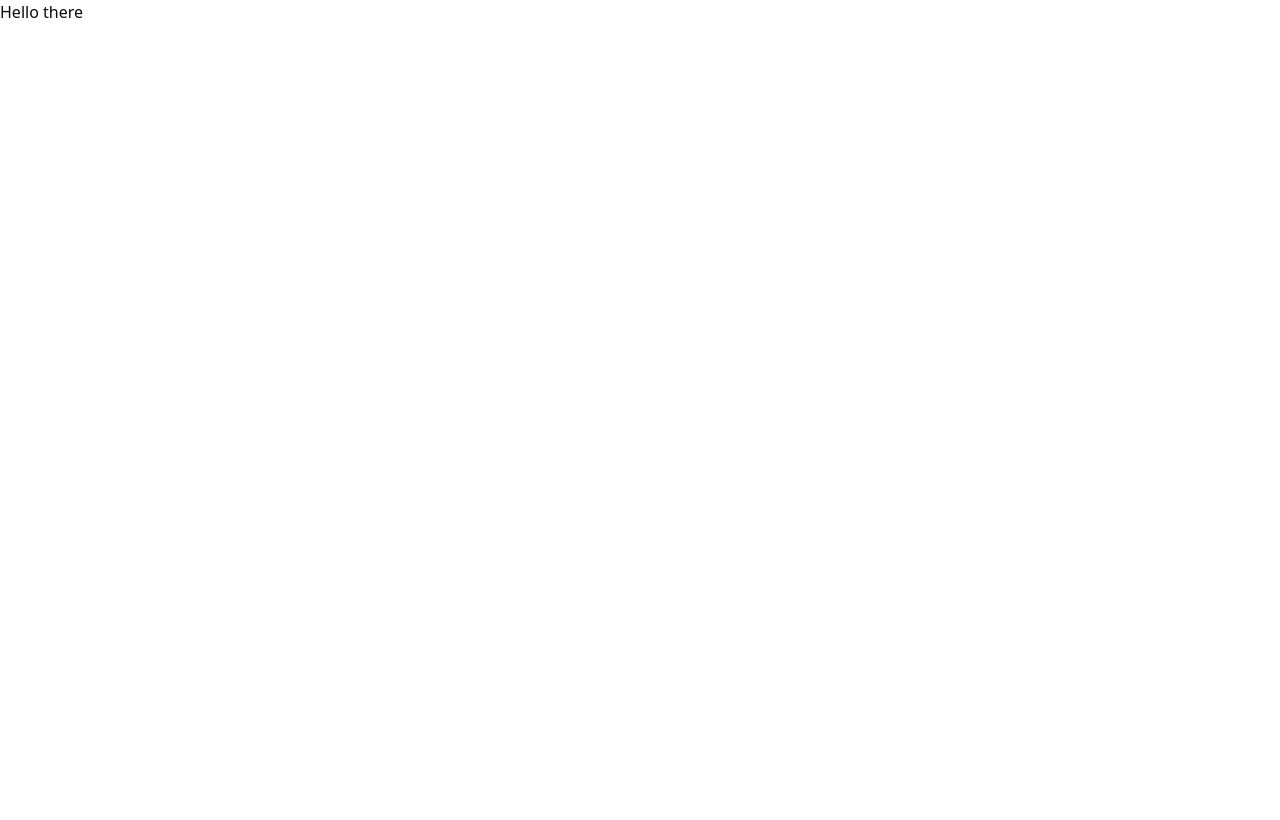
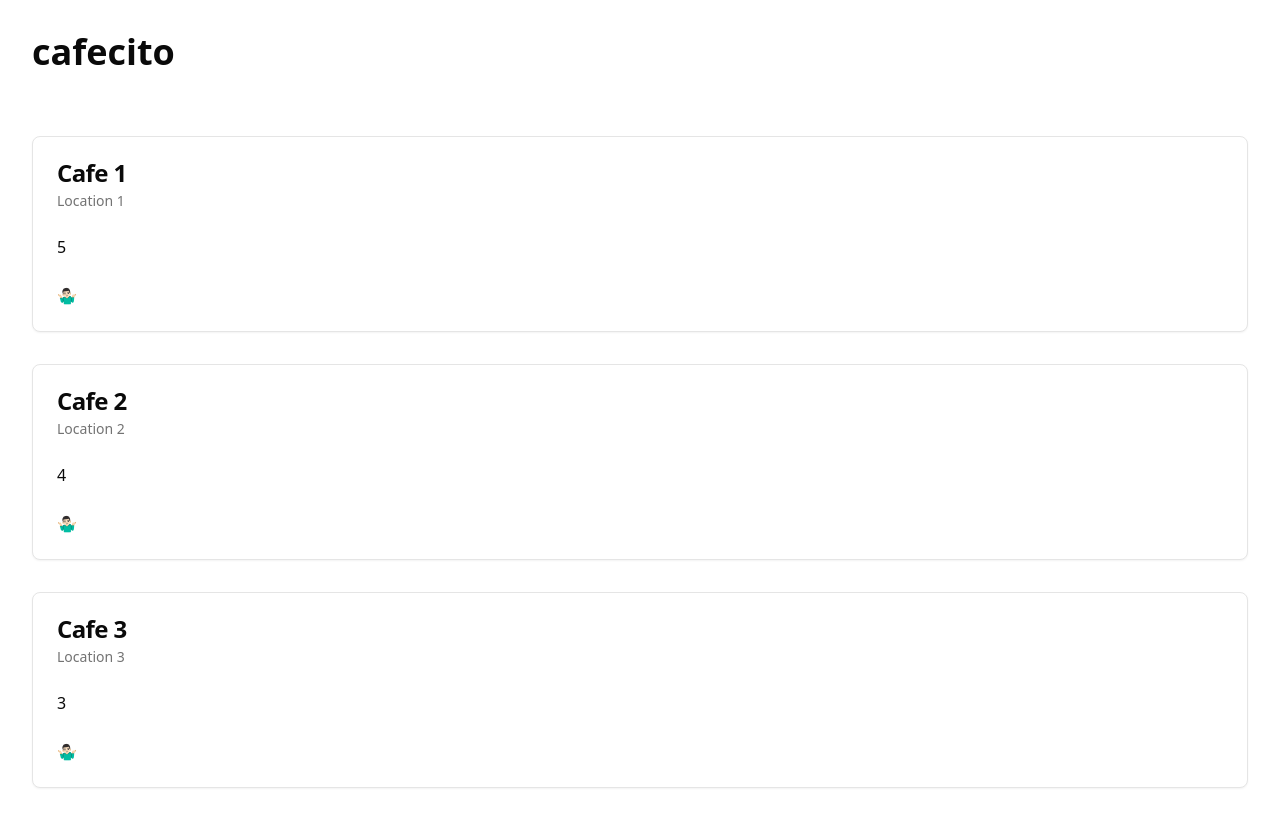
Before and after one commit to estib-vega/cafecito, a React (Vite) app in the folder frontend/: page / in a window 1280 px wide. Built offline with nearby package versions, Linux system fonts and the light colour scheme.

Commit message:
Frontend: Add a mock card list for the cafés

```diff
--- a/frontend/src/App.tsx
+++ b/frontend/src/App.tsx
@@ -1,5 +1,61 @@
+import {
+  Card,
+  CardContent,
+  CardDescription,
+  CardFooter,
+  CardHeader,
+  CardTitle,
+} from "@/components/ui/card";
+
+interface CafeCardProps {
+  name: string;
+  location: string;
+  rating: number;
+}
+
+const CafeCard = (props: CafeCardProps): JSX.Element => {
+  return (
+    <Card>
+      <CardHeader>
+        <CardTitle>{props.name}</CardTitle>
+        <CardDescription>{props.location}</CardDescription>
+      </CardHeader>
+      <CardContent>
+        <p>{props.rating}</p>
+      </CardContent>
+      <CardFooter>
+        <p>🤷🏻‍♂️</p>
+      </CardFooter>
+    </Card>
+  );
+};
+
+const CafeList = () => {
+  const cafes = [
+    { name: "Cafe 1", location: "Location 1", rating: 5 },
+    { name: "Cafe 2", location: "Location 2", rating: 4 },
+    { name: "Cafe 3", location: "Location 3", rating: 3 },
+  ];
+  return (
+    <div className="flex-col items-center p-8 space-y-8">
+      {cafes.map((cafe, index) => (
+        <CafeCard key={index} {...cafe} />
+      ))}
+    </div>
+  );
+};
+
 function App() {
-  return <>Hello there</>;
+  return (
+    <>
+      <header className="flex p-8">
+        <h1 className="text-4xl font-bold">cafecito</h1>
+      </header>
+      <main>
+        <CafeList />
+      </main>
+    </>
+  );
 }
 
 export default App;
```
